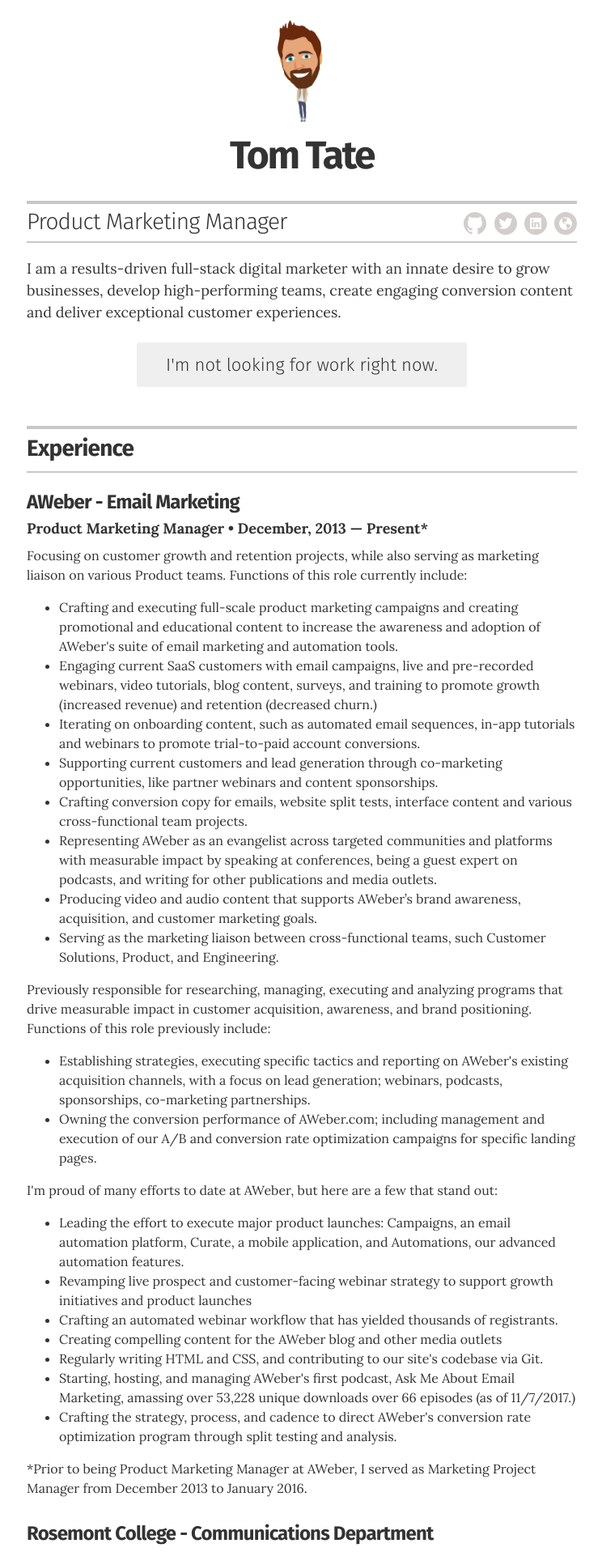
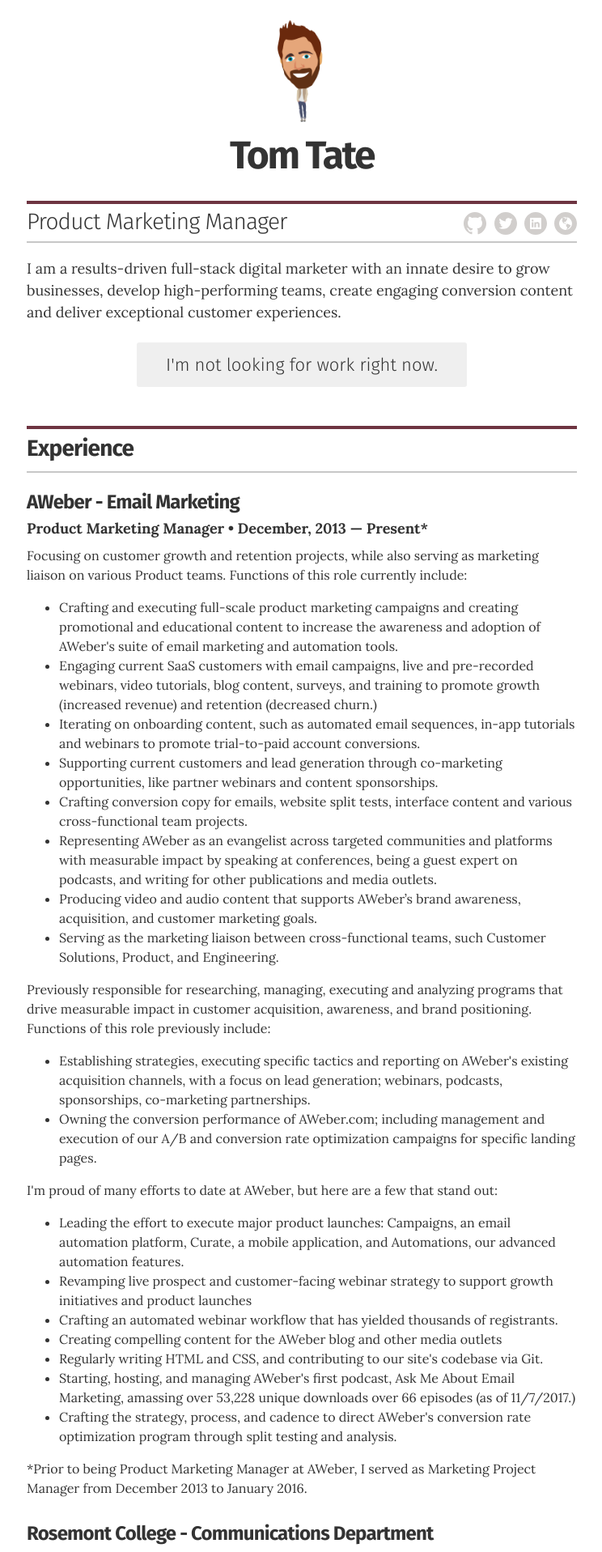
Before and after one commit to tnrt/tnrt-resume, a Jekyll site: the page built from index.html, in a window 1280 px wide. Shown: the top 1917 px of the page at 81% size, without its empty margins (267-1011 px from the left). Built offline with Jekyll 4.4.1, drawn with Linux system fonts in a browser that asks for light colours.

Commit message:
Updates border top color

```diff
--- a/_sass/_mixins.scss
+++ b/_sass/_mixins.scss
@@ -91,7 +91,7 @@
 // layout
 
 @mixin section_border {
-  border-top: 4px solid #c7c7c7;
+  border-top: 4px solid #6e3441;
   border-bottom: 2px solid #c7c7c7;
   padding: .2rem 0 .4rem;
 }
```
